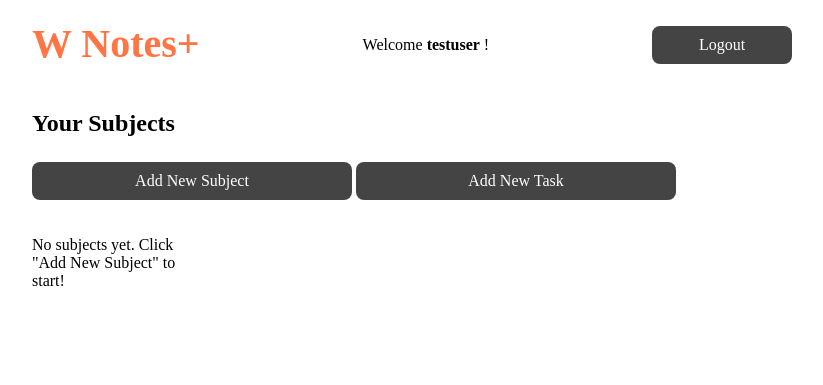
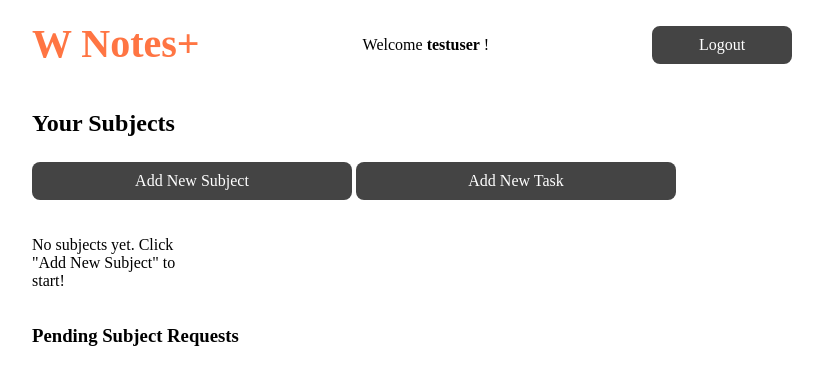
Before and after one commit to NikhilFonseka/studyplanner, a Flask app: page /dashboard in a window 1280 px wide. Shown: the top 385 px of the page, without its empty margins (228-1051 px from the left). Run offline with Flask 3, Linux system fonts and the light colour scheme; a user stored in the database is signed in.

Commit message:
2nf full integration

```diff
--- a/app.py
+++ b/app.py
@@ -12,7 +12,7 @@ from flask import (
     Flask, render_template, request, redirect, url_for, flash, session
 )
 from flask_sqlalchemy import SQLAlchemy
-from sqlalchemy import or_
+from sqlalchemy import or_, text
 from werkzeug.security import generate_password_hash, check_password_hash
 from jinja2 import Environment, FileSystemLoader, exceptions
 
@@ -41,7 +41,10 @@ db = SQLAlchemy(app)
 
 
 # Models
-
+task_tags = db.Table('task_tags',
+    db.Column('task_id', db.Integer, db.ForeignKey('task.task_id'), primary_key=True),
+    db.Column('tag_id', db.Integer, db.ForeignKey('tag.tag_id'), primary_key=True)
+)
 
 class User(db.Model):
     """Table for application users."""
@@ -69,21 +72,77 @@ class Task(db.Model):
 
     task_id = db.Column(db.Integer, primary_key=True)
     title = db.Column(db.String(50), nullable=False)
+    description = db.Column(db.Text)
     due_date = db.Column(db.DateTime)
     is_completed = db.Column(db.Boolean, default=False)
     subject_id = db.Column(
         db.Integer, db.ForeignKey('subject.subject_id'), nullable=False
     )
+    user_id = db.Column(
+        db.Integer, db.ForeignKey('user.user_id'), nullable=False
+    )
+    tags = db.relationship('Tag', secondary=task_tags, backref=db.backref('tasks', lazy='dynamic'))
 
 
 class Tag(db.Model):
     """Table for task tags for task categories or tags"""
 
     tag_id = db.Column(db.Integer, primary_key=True)
-    tag_name = db.Column(db.String(20), nullable=False)
+    name = db.Column(db.String(20), nullable=False)
 
+class Message(db.Model):
+    """Table for messages sent within a subject context."""
+    message_id = db.Column(db.Integer, primary_key=True)
+    content = db.Column(db.Text, nullable=False)
+    timestamp = db.Column(db.DateTime, default=datetime.utcnow)
 
-# Controllers
+    # Foreign Keys
+    sender_id = db.Column(db.Integer, db.ForeignKey('user.user_id'), nullable=False)
+    receiver_id = db.Column(db.Integer, db.ForeignKey('user.user_id'), nullable=False)
+    subject_id = db.Column(db.Integer, db.ForeignKey('subject.subject_id'), nullable=False)
+
+    # Relationship to get the sender's name easily
+    sender = db.relationship('User', foreign_keys=[sender_id], backref='sent_messages')
+
+class SubjectMember(db.Model):
+    """Tracks which users have access to a subject and their invite status."""
+    id = db.Column(db.Integer, primary_key=True)
+    user_id = db.Column(db.Integer, db.ForeignKey('user.user_id'), nullable=False)
+    subject_id = db.Column(db.Integer, db.ForeignKey('subject.subject_id'), nullable=False)
+    # Status can be 'pending' or 'accepted'
+    status = db.Column(db.String(20), default='pending')
+
+    user = db.relationship('User', backref='subject_memberships')
+    subject = db.relationship('Subject', backref='members')
+# Controllers@app.route('/schema_info')
+def get_schema_info():
+    # Define your complex SQL query as a string
+    sql_query = """
+    SELECT 'mysql' dbms, t.TABLE_SCHEMA, t.TABLE_NAME, c.COLUMN_NAME, c.ORDINAL_POSITION,
+           c.DATA_TYPE, c.CHARACTER_MAXIMUM_LENGTH, n.CONSTRAINT_TYPE,
+           k.REFERENCED_TABLE_SCHEMA, k.REFERENCED_TABLE_NAME, k.REFERENCED_COLUMN_NAME
+    FROM INFORMATION_SCHEMA.TABLES t
+    LEFT JOIN INFORMATION_SCHEMA.COLUMNS c ON t.TABLE_SCHEMA = c.TABLE_SCHEMA AND t.TABLE_NAME = c.TABLE_NAME
+    LEFT JOIN INFORMATION_SCHEMA.KEY_COLUMN_USAGE k ON c.TABLE_SCHEMA = k.TABLE_SCHEMA AND c.TABLE_NAME = k.TABLE_NAME AND c.COLUMN_NAME = k.COLUMN_NAME
+    LEFT JOIN INFORMATION_SCHEMA.TABLE_CONSTRAINTS n ON k.CONSTRAINT_SCHEMA = n.CONSTRAINT_SCHEMA AND k.CONSTRAINT_NAME = n.CONSTRAINT_NAME AND k.TABLE_SCHEMA = n.TABLE_SCHEMA AND k.TABLE_NAME = n.TABLE_NAME
+    WHERE t.TABLE_TYPE = 'BASE TABLE' AND t.TABLE_SCHEMA NOT IN ('INFORMATION_SCHEMA', 'mysql', 'performance_schema');
+    """
+
+    try:
+        # Execute the raw SQL query using text()
+        result = db.session.execute(text(sql_query))
+
+        # Process the results
+        # You can fetch all rows and format them as a list of dictionaries for a Flask response
+        rows = result.fetchall()
+
+        # Example of how to structure the data for a JSON response (requires import jsonify)
+        # data = [dict(row._mapping) for row in rows]
+        # return jsonify(data)
+
+        return f"Query executed successfully. Number of rows: {len(rows)}" # Or return the actual data
+    except Exception as e:
+        return f"An error occurred: {e}"
 
 
 @app.route('/')
@@ -176,6 +235,7 @@ def add_task():
     user_subjects = Subject.query.filter_by(user_id=session['user_id']).all()
     if request.method == 'POST':
         title = request.form.get('title')
+        description = request.form.get('description')
         date_str = request.form.get('due_date')
         sub_id = request.form.get('subject_id')
         due_date = None
@@ -184,7 +244,7 @@ def add_task():
                 due_date = datetime.strptime(date_str, '%Y-%m-%d')
             except ValueError:
                 due_date = None
-        new_task = Task(title=title, due_date=due_date, subject_id=sub_id)
+        new_task = Task(title=title, description=description, due_date=due_date, subject_id=sub_id, user_id=session['user_id'])
         db.session.add(new_task)
         db.session.commit()
         return redirect(url_for('dashboard'))
@@ -214,6 +274,7 @@ def complete_task(task_id):
     return redirect(request.referrer or url_for('dashboard'))
 
 
+
 @app.route('/delete_subject/<int:subject_id>')
 def delete_subject(subject_id):
     """Deletes a subject after verifying ownership"""
@@ -225,6 +286,57 @@ def delete_subject(subject_id):
     flash(f"Subject '{subject.name}' deleted")
     return redirect(url_for('dashboard'))
 
+@app.route('/invite_user/<int:subject_id>', methods=['POST'])
+def invite_user(subject_id):
+    """Creates a pending request for another user to join a subject."""
+    email = request.form.get('email')
+    target_user = User.query.filter_by(email=email).first()
+
+    if target_user:
+        # Check if they are already invited
+        exists = SubjectMember.query.filter_by(
+            user_id=target_user.user_id,
+            subject_id=subject_id
+        ).first()
+
+        if not exists:
+            invite = SubjectMember(user_id=target_user.user_id, subject_id=subject_id)
+            db.session.add(invite)
+            db.session.commit()
+            flash("Invite sent!")
+    else:
+        flash("User not found.")
+    return redirect(url_for('view_subject', subject_id=subject_id))
+
+@app.route('/send_message/<int:subject_id>', methods=['POST'])
+def send_message(subject_id):
+    """Handles posting a new message to a subject discussion."""
+    if 'user_id' not in session:
+        return redirect(url_for('signin'))
+
+    content = request.form.get('content')
+    receiver_id = request.form.get('receiver_id')
+    if content and receiver_id:
+        new_msg = Message(
+            content=content,
+            sender_id=session['user_id'],
+            receiver_id=receiver_id,
+            subject_id=subject_id
+        )
+        db.session.add(new_msg)
+        db.session.commit()
+
+    return redirect(url_for('view_subject', subject_id=subject_id))
+
+
+@app.route('/accept_invite/<int:membership_id>')
+def accept_invite(membership_id):
+    """Updates status to 'accepted' so the user can participate."""
+    member = SubjectMember.query.get_or_404(membership_id)
+    if member.user_id == session.get('user_id'):
+        member.status = 'accepted'
+        db.session.commit()
+    return redirect(url_for('dashboard'))
 
 def resetdb():
     """Resets all database tables"""
--- a/templates/home.html
+++ b/templates/home.html
@@ -30,6 +30,18 @@
             <p>No subjects yet. Click "Add New Subject" to start!</p>
             {% endfor %}
         </ul>
+
+        <h3>Pending Subject Requests</h3>
+        <ul>
+            {% for member in current_user_memberships %}
+                {% if member.status == 'pending' %}
+                    <li>
+                        {{ member.subject.name }} (from User #{{ member.subject.user_id }})
+                        <a href="{{ url_for('accept_invite', membership_id=member.id) }}">Accept</a>
+                    </li>
+                {% endif %}
+            {% endfor %}
+        </ul>
     </main>
 </body>
 </html>
--- a/templates/signup.html
+++ b/templates/signup.html
@@ -12,7 +12,7 @@
         <input type="email" name="email" placeholder="Email" class="input_group" required>
         <input type="password" name="password" placeholder="Password" class="input_group" required>
 
-        <button type="submit" class="button_login">Sign Up</button>
+        <button type="submit" class="button_login">Create account</button>
 
         <div class="signup_row">
             <a href="/signin" class="button_signup">Login instead</a>
--- a/templates/viewsubject.html
+++ b/templates/viewsubject.html
@@ -47,6 +47,23 @@
                 Back to Dashboard
             </a>
         </div>
+        <div class="discussion-section" style="margin-top: 40px; text-align: left;">
+            <h3>Subject Discussion</h3>
+            <div class="message-box" style="background: #333; padding: 15px; border-radius: 8px; max-height: 300px; overflow-y: auto;">
+                {% for msg in subject.messages %}
+                    <p><strong>{{ msg.sender.username }}:</strong> {{ msg.content }}
+                    <small style="color: #888;">{{ msg.timestamp.strftime('%H:%M') }}</small></p>
+                {% else %}
+                    <p style="color: #666;">No messages yet. Start the conversation!</p>
+                {% endfor %}
+            </div>
+
+            <form action="{{ url_for('send_message', subject_id=subject.subject_id) }}" method="POST" style="margin-top: 15px;">
+                <input type="text" name="content" placeholder="Type a message..." required
+                    style="width: 80%; padding: 10px; border-radius: 5px; border: none;">
+                <button type="submit" class="button_signup" style="width: auto; padding: 10px;">Send</button>
+            </form>
+        </div>
     </main>
 </body>
 </html>
```
Also changed, not shown: instance/database.db.
